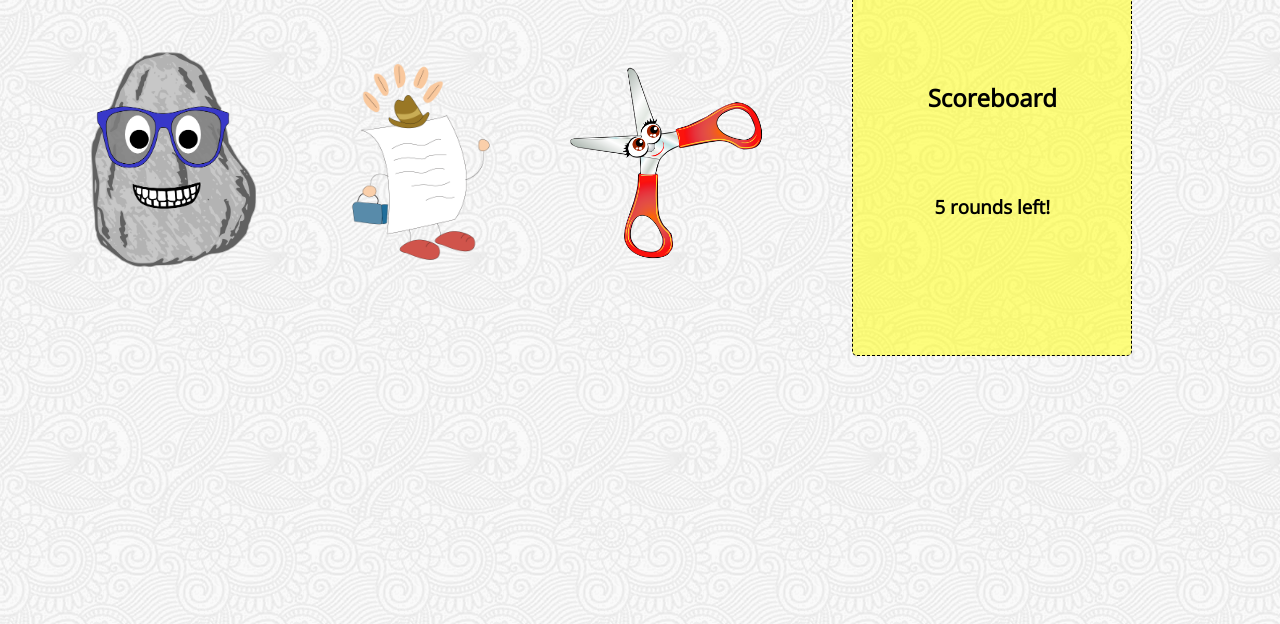
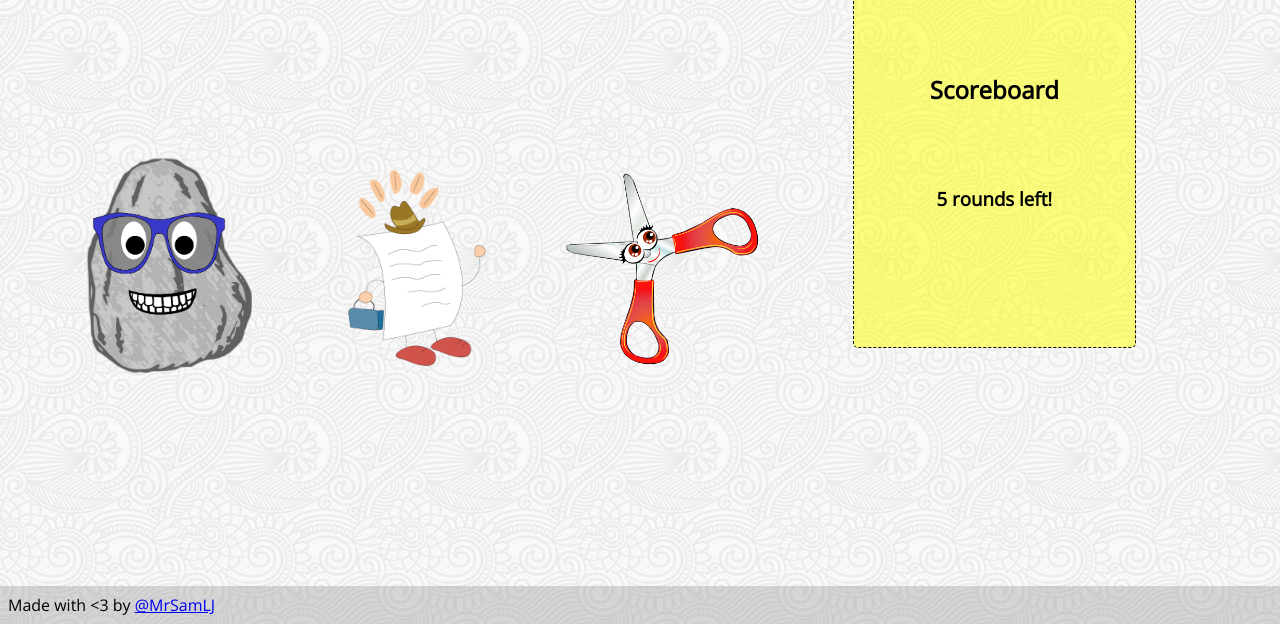
Before and after one commit to MrSamLJ/rock-paper-scissors, a plain HTML site: page index.html in a window 1280 px wide. Shown: the part 176-800 px from the top of the page. Drawn offline with nearby package versions, Linux system fonts and the light colour scheme.

Commit message:
Adding index.html & styles

```diff
--- a/index.html
+++ b/index.html
@@ -41,5 +41,6 @@
 <h2 id='overallWinnerText'></h2>
 </div>
 </div>
+<footer>Made with <3 by <a href="https://www.twitter.com/mrsamlj" target="_blank">@MrSamLJ</a></footer>
 </body>
 </html>
--- a/styles.css
+++ b/styles.css
@@ -1,11 +1,11 @@
 body {
     display: flex;
     flex-direction: column;
-    position: relative;
-    height: auto;
-    min-height: 100% !important;
+    position: relative;height: auto;
     font-family: 'Open Sans', sans-serif;
     background-image: url('/images/full-bloom.png');
+    margin: 0px;
+    min-height: 100vh;
    }
 
    h1 {
@@ -15,6 +15,7 @@ body {
    #body-area {
        display: flex;
        justify-content: space-evenly;
+       flex: 1;
    }
 
 
@@ -107,3 +108,10 @@ p, h2, h3 {
 button {
     font-size: 20px;
 }
+
+footer {
+    margin-top: 10px;
+    background: rgba(128,128,128,0.3);
+    padding: 8px;
+
+}
```
